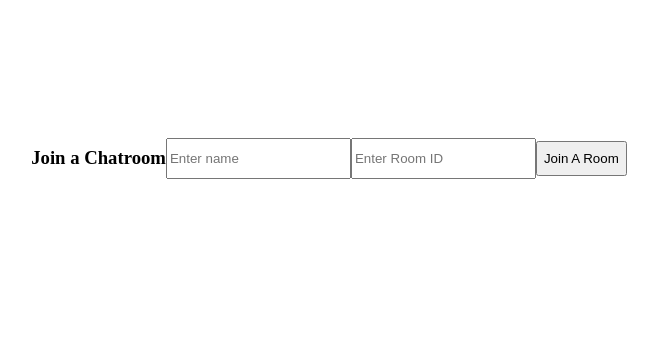
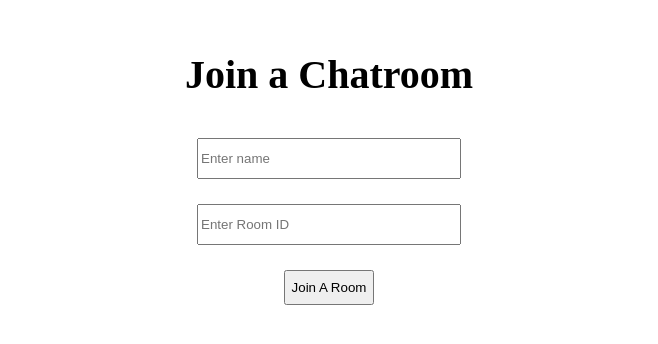
Before and after one commit to kyledeguzmanx/fDev-webApp-Socket, a React (Create React App) app in the folder client/: page / in a window 1280 px wide. Shown: the part 250-594 px from the top of the page, without its empty margins (311-969 px from the left). Built offline with nearby package versions, Linux system fonts and the light colour scheme; no server answers.

Commit message:
updated styling of input boxes

```diff
--- a/client/public/styles.css
+++ b/client/public/styles.css
@@ -2,10 +2,10 @@ body #root .App .joinChat {
   display: -webkit-box;
   display: -ms-flexbox;
   display: flex;
-  -webkit-box-orient: horizontal;
+  -webkit-box-orient: vertical;
   -webkit-box-direction: normal;
-      -ms-flex-direction: row;
-          flex-direction: row;
+      -ms-flex-direction: column;
+          flex-direction: column;
   height: 100vh;
   -webkit-box-pack: center;
       -ms-flex-pack: center;
@@ -15,7 +15,18 @@ body #root .App .joinChat {
           align-items: center;
 }
 
-body #root .App .joinChat input, body #root .App .joinChat button {
+body #root .App .joinChat h3 {
+  font-size: 40px;
+}
+
+body #root .App .joinChat input {
+  height: 35px;
+  width: 20vw;
+  margin-bottom: 25px;
+}
+
+body #root .App .joinChat button {
+  display: block;
   height: 35px;
 }
 /*# sourceMappingURL=styles.css.map */
--- a/client/public/styles.scss
+++ b/client/public/styles.scss
@@ -2,13 +2,23 @@ body #root .App{
     .joinChat{
         //background-color: red;
         display: flex;
-        flex-direction: row;
+        flex-direction: column;
         height: 100vh;
 
         justify-content: center;
         align-items: center;
 
-        input, button{
+        h3{
+            font-size: 40px;
+        }
+
+        input{
+            height: 35px;
+            width: 20vw;
+            margin-bottom: 25px;
+        }
+        button{
+            display: block;
             height: 35px;
         }
     }
```
Also changed, not shown: 1 other file (tests, documents, lock files or other folders).
